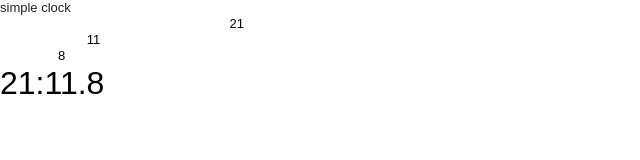
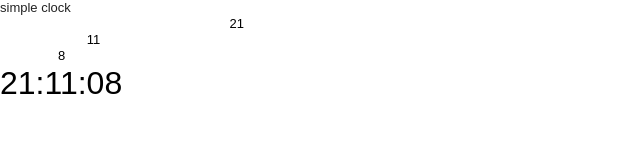
Before and after one commit to enw/EWClock, a plain HTML site: page index.html in a window 1280 px wide. Shown: the full height of the page, 0-640 px from the left. Drawn offline with Linux system fonts and the light colour scheme.

Commit message:
pad times to 2 chars

```diff
--- a/index.html
+++ b/index.html
@@ -47,7 +47,7 @@
         <div id="seconds"></div>
 
 	<div id="bigtime" class="hidden">
-	  <span id="hour"></span>:<span id="minute"></span>.<span id="second"></span>
+	  <span id="hour"></span>:<span id="minute"></span>:<span id="second"></span>
 	</div>
     </div>
     <footer>
--- a/js/script.js
+++ b/js/script.js
@@ -17,6 +17,9 @@ $(function () {
 
   // update current DOM elements
   function tick () {
+    function pad(num) {
+	return (num>=10)?num:"0"+num;
+    }
     var now = new Date();
     $("#main span").removeClass("current");
     $("#second"+now.getSeconds()).addClass("current");
@@ -24,9 +27,9 @@ $(function () {
     $("#hour"+now.getHours()).addClass("current");
 
     $("#bigtime").removeClass("hidden");
-    $("#hour").text(now.getHours());
-    $("#minute").text(now.getMinutes());
-    $("#second").text(now.getSeconds());
+    $("#hour").text(pad(now.getHours()));
+    $("#minute").text(pad(now.getMinutes()));
+    $("#second").text(pad(now.getSeconds()));
   }
   var iid = setInterval( tick, MS_BETWEEN_TICKS );
 })
```
